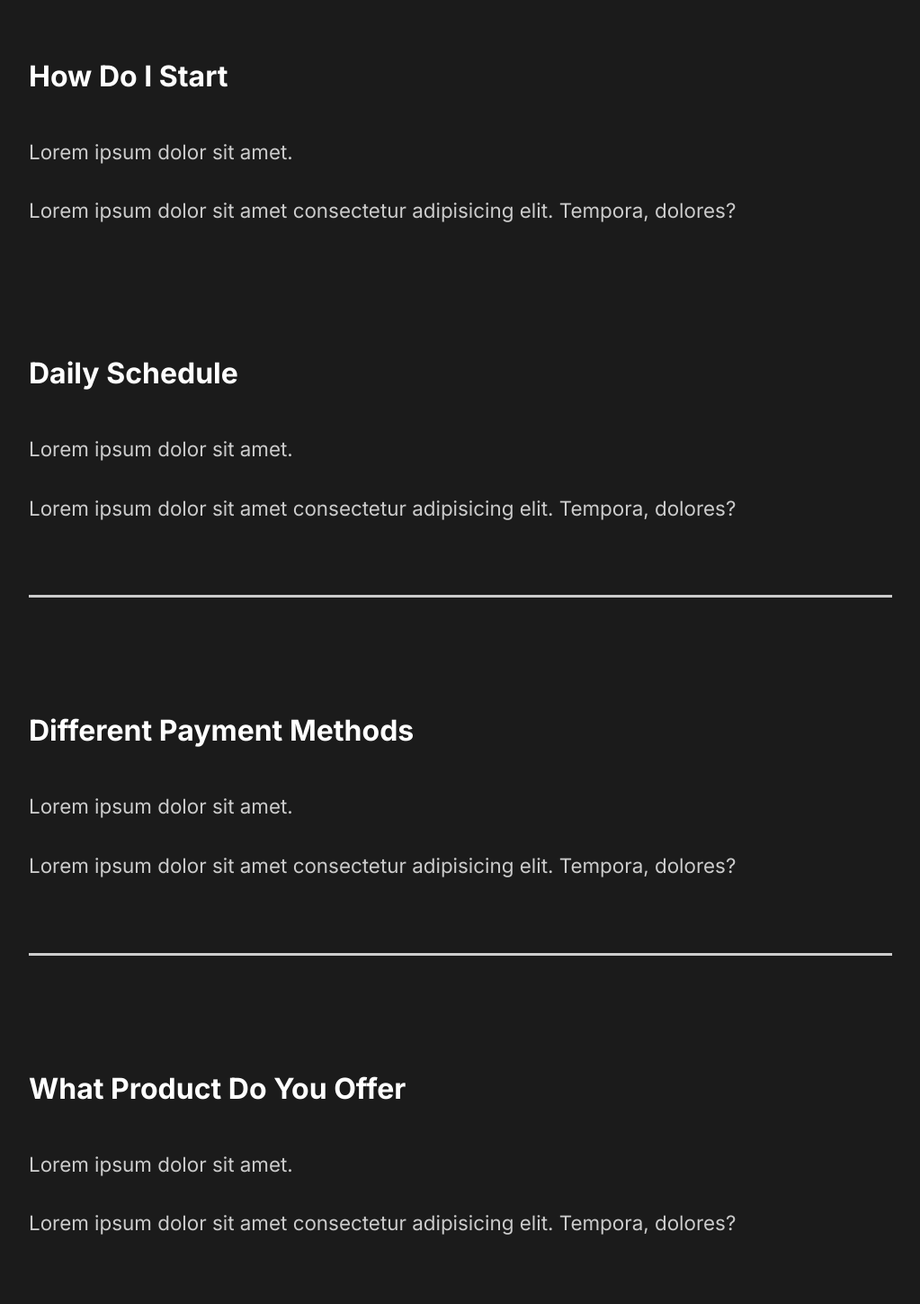
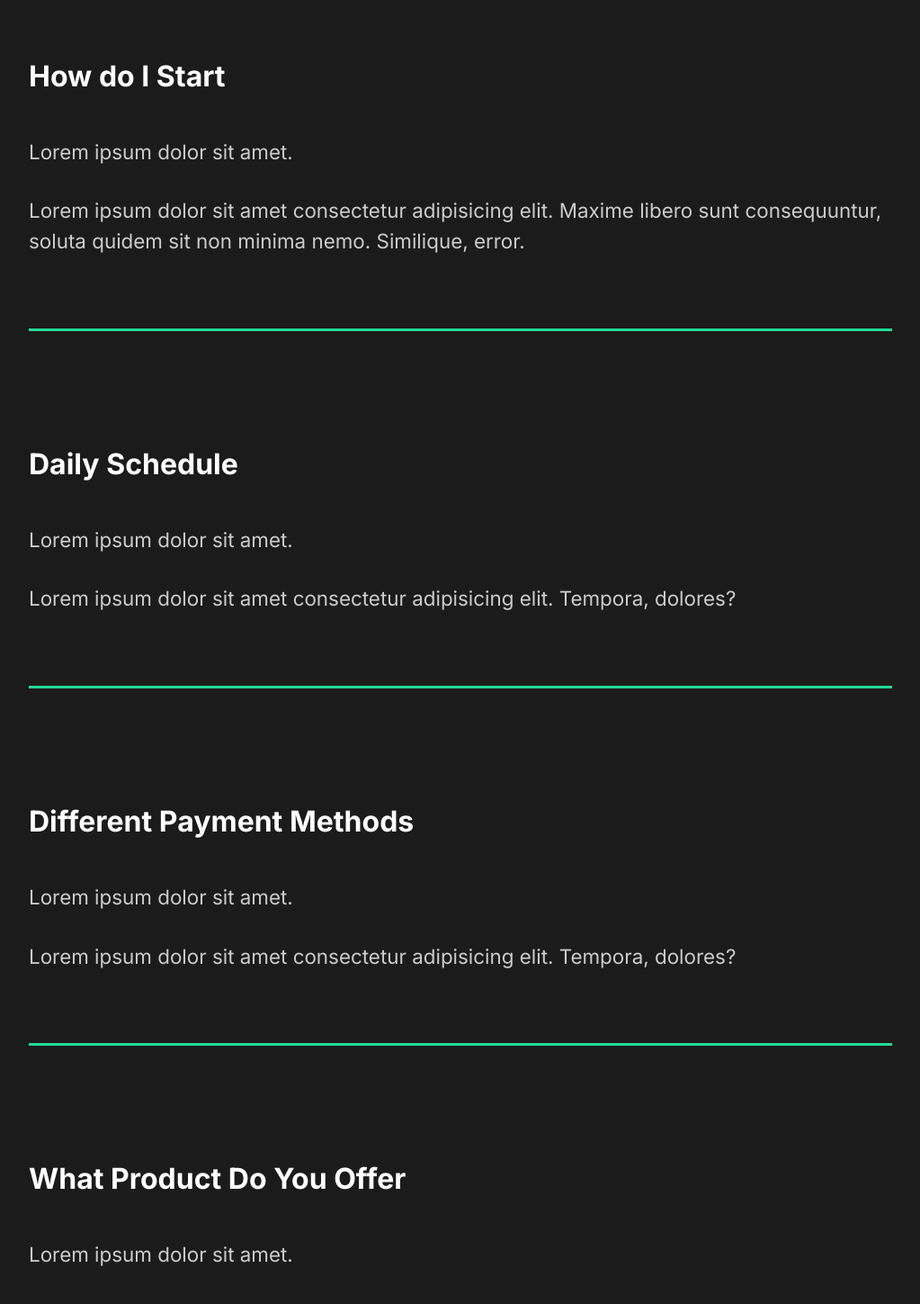
Before and after one commit to SkintHustler/project-capture, a React (Create React App) app: page / in a window 1280 px wide. Shown: the part 2400-3849 px from the top of the page at 90% size, without its empty margins (128-1151 px from the left). Built offline with nearby package versions, Linux system fonts and the light colour scheme.

Commit message:
Faq Section Animation

```diff
--- a/src/components/FaqSection.js
+++ b/src/components/FaqSection.js
@@ -1,17 +1,26 @@
 import React from "react";
-
-//Styles
 import styled from "styled-components";
 import { About } from "../styles";
-
+import Toggle from "./Toggle";
+import { AnimateSharedLayout } from "framer-motion";
 const FaqSection = () => {
   return (
     <Faq>
       <h2>
         Any Questions <span>FAQ</span>
       </h2>
-      <div className="question">
-        <h4>How Do I Start</h4>
+      <AnimateSharedLayout>
+        <Toggle title="How do I Start">
+          <div className="answer">
+            <p>Lorem ipsum dolor sit amet.</p>
+            <p>
+              Lorem ipsum dolor sit amet consectetur adipisicing elit. Maxime
+              libero sunt consequuntur, soluta quidem sit non minima nemo.
+              Similique, error.
+            </p>
+          </div>
+        </Toggle>
+        <Toggle title="Daily Schedule">
           <div className="answer">
             <p>Lorem ipsum dolor sit amet.</p>
             <p>
@@ -19,9 +28,8 @@
               dolores?
             </p>
           </div>
-      </div>
-      <div className="question">
-        <h4>Daily Schedule</h4>
+        </Toggle>
+        <Toggle title="Different Payment Methods">
           <div className="answer">
             <p>Lorem ipsum dolor sit amet.</p>
             <p>
@@ -29,10 +37,8 @@
               dolores?
             </p>
           </div>
-        <div className="faq-line"></div>
-      </div>
-      <div className="question">
-        <h4>Different Payment Methods</h4>
+        </Toggle>
+        <Toggle title="What Product Do You Offer">
           <div className="answer">
             <p>Lorem ipsum dolor sit amet.</p>
             <p>
@@ -40,19 +46,8 @@
               dolores?
             </p>
           </div>
-        <div className="faq-line"></div>
-      </div>
-      <div className="question">
-        <h4>What Product Do You Offer</h4>
-        <div className="answer">
-          <p>Lorem ipsum dolor sit amet.</p>
-          <p>
-            Lorem ipsum dolor sit amet consectetur adipisicing elit. Tempora,
-            dolores?
-          </p>
-        </div>
-        <div className="faq-line"></div>
-      </div>
+        </Toggle>
+      </AnimateSharedLayout>
     </Faq>
   );
 };
@@ -67,7 +62,7 @@
     font-weight: lighter;
   }
   .faq-line {
-    background: #cccccc;
+    background: #23d997;
     height: 0.2rem;
     margin: 2rem 0rem;
     width: 100%auto;
--- /dev/null
+++ b/src/components/Toggle.js
@@ -0,0 +1,16 @@
+import React, { useState } from "react";
+import { motion } from "framer-motion";
+import { fade } from "../animation";
+
+const Toggle = ({ children, title }) => {
+  const [toggle, setToggle] = useState(true);
+  return (
+    <motion.div layout className="question" onClick={() => setToggle(!toggle)}>
+      <motion.h4 layout>{title}</motion.h4>
+      {toggle ? children : ""}
+      <motion.div variants={fade} className="faq-line"></motion.div>
+    </motion.div>
+  );
+};
+
+export default Toggle;
```
Lines whose indentation alone changed are shown as unchanged.
